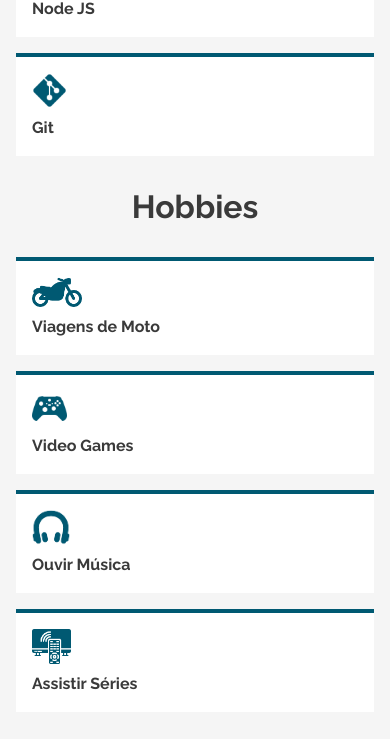
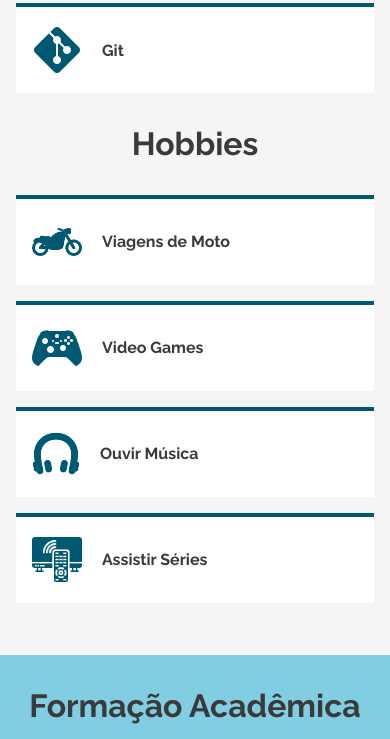
Before and after one commit to pgustavo23/ChallengePortfolioAlura, a plain HTML site: page index.html in a window 390 px wide. Shown: the part 1817-2556 px from the top of the page. Drawn offline with Linux system fonts and the light colour scheme; a script that the page names is missing.

Commit message:
ajuste secao hobbies e skills

```diff
--- a/css/style.css
+++ b/css/style.css
@@ -566,7 +566,8 @@ body {
     /* Skills e Hobbies */
     .skills__lista,
     .hobbies__lista {
-        flex-direction: column;
+        flex-direction: row;
+        flex-wrap:wrap ;
         gap: 16px;
     }
 
@@ -583,8 +584,8 @@ body {
 
     .skills__lista__item,
     .hobbies__lista__item {
-        min-width: auto;
-        height: auto;
+        min-width: 176px;
+        height: 176px;
     }
 
     /* Formação */
@@ -690,5 +691,24 @@ body {
         display: none;
     }
 
+    .skills__lista,
+    .hobbies__lista {
+        flex-direction: column;
+        gap: 16px;
+    }
+
+    .skills__lista__item,
+    .hobbies__lista__item {
+        display: flex;
+        align-items:center;
+        gap: 20px;
+        max-height: 90px;
+    }
+
+    .icones__skills,
+    .icones__hobbies {
+        max-height: 100%;
+    }
+
 
 }
```
